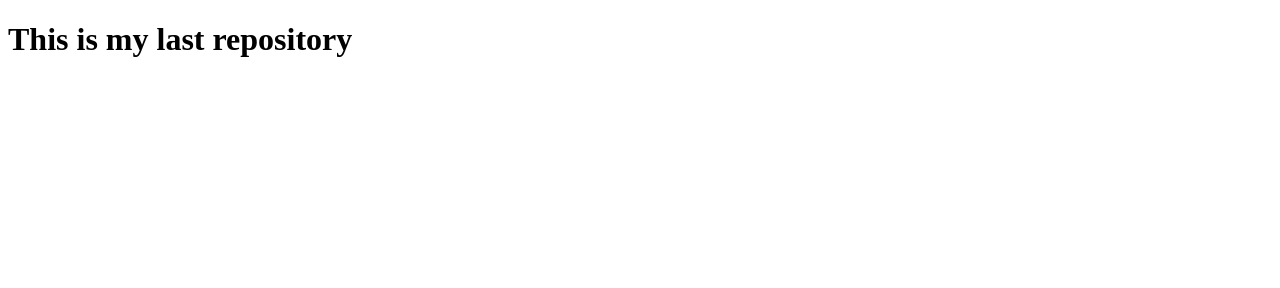
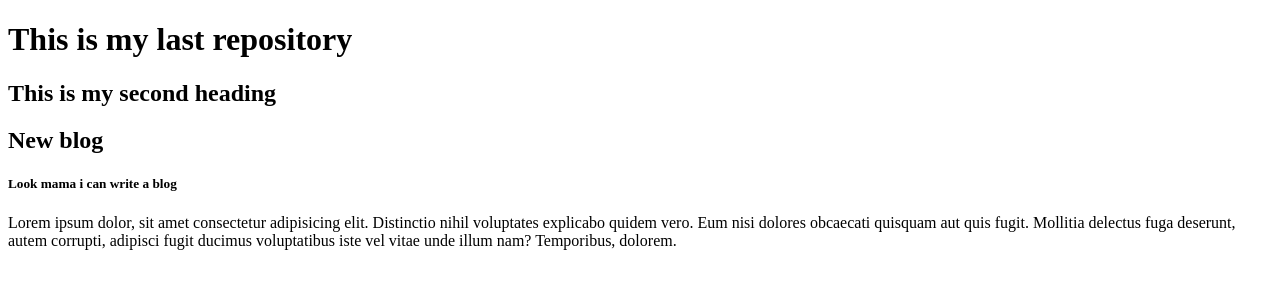
Before and after one commit to runo-ahmmed/my-sixth-repo, a plain HTML site: page index.html in a window 1280 px wide. Drawn offline with Linux system fonts and the light colour scheme.

Commit message:
new blog added

```diff
--- a/index.html
+++ b/index.html
@@ -8,5 +8,11 @@
 </head>
 <body>
     <h1>This is my last repository</h1>
+    <h2>This is my second heading</h2>
+    <div>
+        <h2>New blog</h2>
+        <h5>Look mama i can write a blog</h5>
+        <p>Lorem ipsum dolor, sit amet consectetur adipisicing elit. Distinctio nihil voluptates explicabo quidem vero. Eum nisi dolores obcaecati quisquam aut quis fugit. Mollitia delectus fuga deserunt, autem corrupti, adipisci fugit ducimus voluptatibus iste vel vitae unde illum nam? Temporibus, dolorem.</p>
+    </div>
 </body>
 </html>
```
